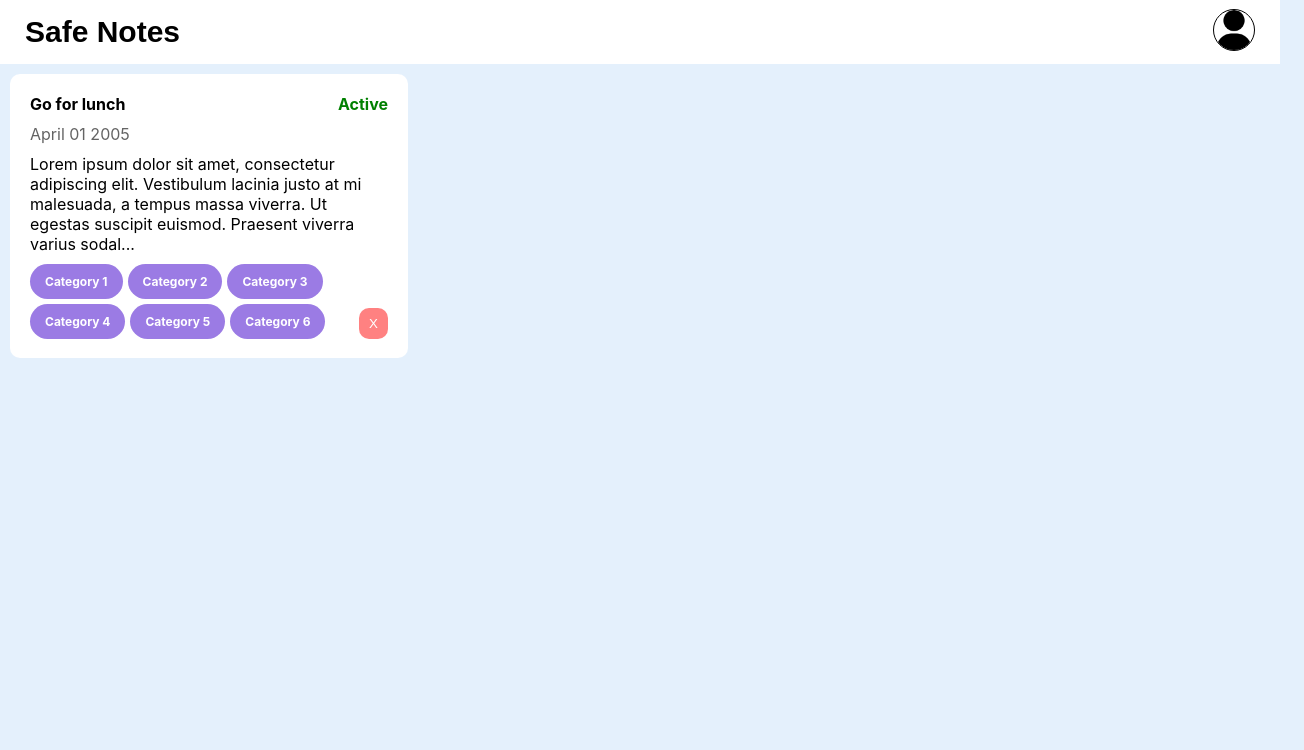
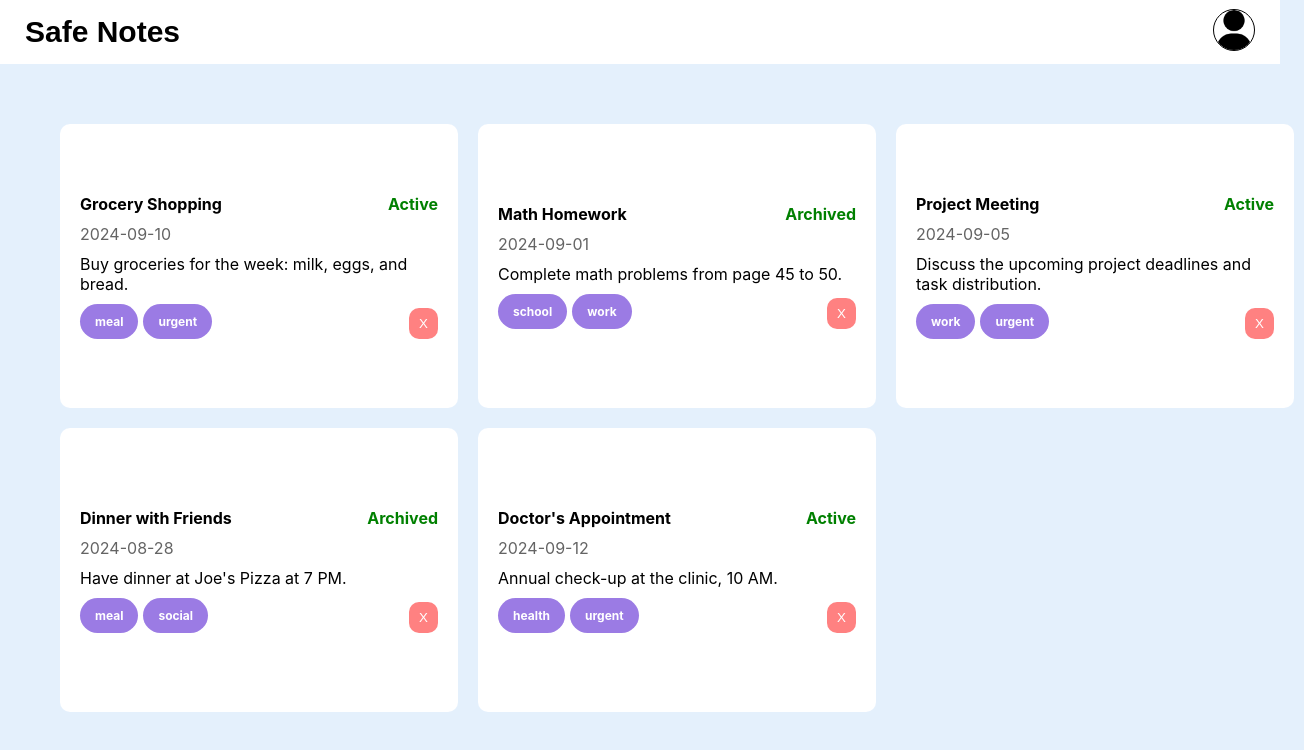
Before and after one commit to cortzero/safe-notes-application, a React (Vite) app in the folder safe-notes-frontend/: page / in a window 1280 px wide. Shown: the top 750 px of the page, 1304 px wide, since content can reach past the window. Built offline with nearby package versions, Linux system fonts and the light colour scheme.

Commit message:
feat(frontend): create grid of notes

```diff
--- a/safe-notes-frontend/src/components/NoteCard.jsx
+++ b/safe-notes-frontend/src/components/NoteCard.jsx
@@ -2,21 +2,25 @@ import React from 'react'
 import '../styles/NoteCard.css';
 import CategoryLabel from './CategoryLabel';
 
-export default function NoteCard() {
-  const note = {
-    title: 'Go for lunch',
-    status: 'Active',
-    date: 'April 01 2005',
-    text: 'Lorem ipsum dolor sit amet, consectetur adipiscing elit. Vestibulum lacinia justo at mi malesuada, a tempus massa viverra. Ut egestas suscipit euismod. Praesent viverra varius sodales. Suspendisse dictum orci diam, sed consequat tortor hendrerit a. Sed sodales sapien sit amet lectus porta aliquet. Maecenas euismod mauris ut enim sagittis consequat.',
-    categories: [
-      <CategoryLabel key='1' category='Category 1' />,
-      <CategoryLabel key='2' category='Category 2' />,
-      <CategoryLabel key='3' category='Category 3' />,
-      <CategoryLabel key='4' category='Category 4' />,
-      <CategoryLabel key='5' category='Category 5' />,
-      <CategoryLabel key='6' category='Category 6' />
-    ]
-  };
+export default function NoteCard(props) {
+  // const note = {
+  //   title: 'Go for lunch',
+  //   status: 'Active',
+  //   date: 'April 01 2005',
+  //   text: 'Lorem ipsum dolor sit amet, consectetur adipiscing elit. Vestibulum lacinia justo at mi malesuada, a tempus massa viverra. Ut egestas suscipit euismod. Praesent viverra varius sodales. Suspendisse dictum orci diam, sed consequat tortor hendrerit a. Sed sodales sapien sit amet lectus porta aliquet. Maecenas euismod mauris ut enim sagittis consequat.',
+  //   categories: [
+  //     <CategoryLabel key='1' category='Category 1' />,
+  //     <CategoryLabel key='2' category='Category 2' />,
+  //     <CategoryLabel key='3' category='Category 3' />,
+  //     <CategoryLabel key='4' category='Category 4' />,
+  //     <CategoryLabel key='5' category='Category 5' />,
+  //     <CategoryLabel key='6' category='Category 6' />
+  //   ]
+  // };
+  const categoryComponents = props.note.categories.map(
+    category => <CategoryLabel key={category} category={category} />
+  );
+  const note = props.note;
 
   return (
     <div className='card'>
@@ -34,7 +38,7 @@ export default function NoteCard() {
       </div>
       <div className='footer-card-div'>
         <div className='note-categories-div'>
-          {note.categories}
+          {categoryComponents}
         </div>
         <div className='delete-button-div'>
           <button className='delete-button'>X</button>
--- a/safe-notes-frontend/src/components/NotesGrid.jsx
+++ b/safe-notes-frontend/src/components/NotesGrid.jsx
@@ -1,10 +1,16 @@
-import React from 'react'
-import NoteCard from './NoteCard'
+import React from 'react';
+import NoteCard from './NoteCard';
+import notes from '../data/notes-data.json';
+import '../styles/NotesGrid.css';
 
 export default function NotesGrid() {
+  const noteCardElements = notes.map(
+    note => <NoteCard key={note.id} note={note} />
+  );
+
   return (
     <div className='notes-grid'>
-      <NoteCard />
+      {noteCardElements}
     </div>
   )
 }
--- /dev/null
+++ b/safe-notes-frontend/src/data/notes-data.json
@@ -0,0 +1,57 @@
+[
+  {
+    "id": 1,
+    "title": "Grocery Shopping",
+    "status": "Active",
+    "date": "2024-09-10",
+    "text": "Buy groceries for the week: milk, eggs, and bread.",
+    "categories": [
+      "meal",
+      "urgent"
+    ]
+  },
+  {
+    "id": 2,
+    "title": "Math Homework",
+    "status": "Archived",
+    "date": "2024-09-01",
+    "text": "Complete math problems from page 45 to 50.",
+    "categories": [
+      "school",
+      "work"
+    ]
+  },
+  {
+    "id": 3,
+    "title": "Project Meeting",
+    "status": "Active",
+    "date": "2024-09-05",
+    "text": "Discuss the upcoming project deadlines and task distribution.",
+    "categories": [
+      "work",
+      "urgent"
+    ]
+  },
+  {
+    "id": 4,
+    "title": "Dinner with Friends",
+    "status": "Archived",
+    "date": "2024-08-28",
+    "text": "Have dinner at Joe's Pizza at 7 PM.",
+    "categories": [
+      "meal",
+      "social"
+    ]
+  },
+  {
+    "id": 5,
+    "title": "Doctor's Appointment",
+    "status": "Active",
+    "date": "2024-09-12",
+    "text": "Annual check-up at the clinic, 10 AM.",
+    "categories": [
+      "health",
+      "urgent"
+    ]
+  }
+]
--- /dev/null
+++ b/safe-notes-frontend/src/styles/NotesGrid.css
@@ -0,0 +1,8 @@
+.notes-grid {
+  display: grid;
+  grid-template-columns: 1fr 1fr 1fr;
+  justify-items: center;
+  row-gap: 0px;
+  margin: 50px;
+  width: fit-content;
+}
```
